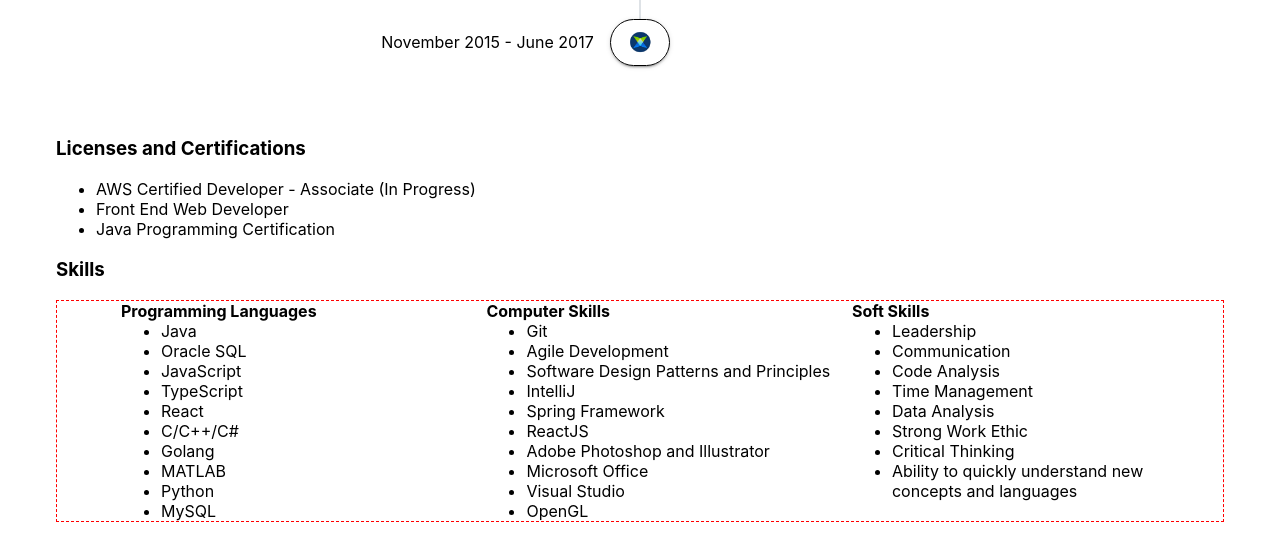
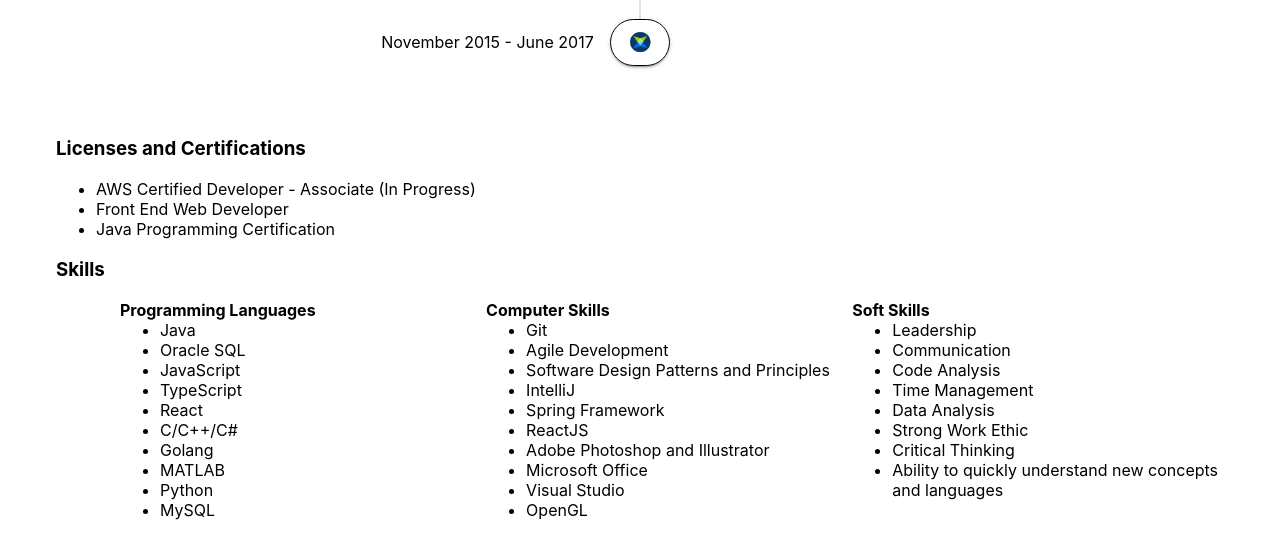
Before and after one commit to arissontampoc/arissontampoc.github.io, a React (Create React App) app: page / in a window 1280 px wide. Shown: the part 1911-2471 px from the top of the page. Built offline with nearby package versions, Linux system fonts and the light colour scheme; the HTML template or start-up script is replaced by a standard one.

Commit message:
removed accidental border

```diff
--- a/src/App.css
+++ b/src/App.css
@@ -100,7 +100,6 @@
   display: flex;
   justify-content: center;
   padding-left: 5%;
-  border: 1px dashed red;
 }
 
 .skills > * {
```
